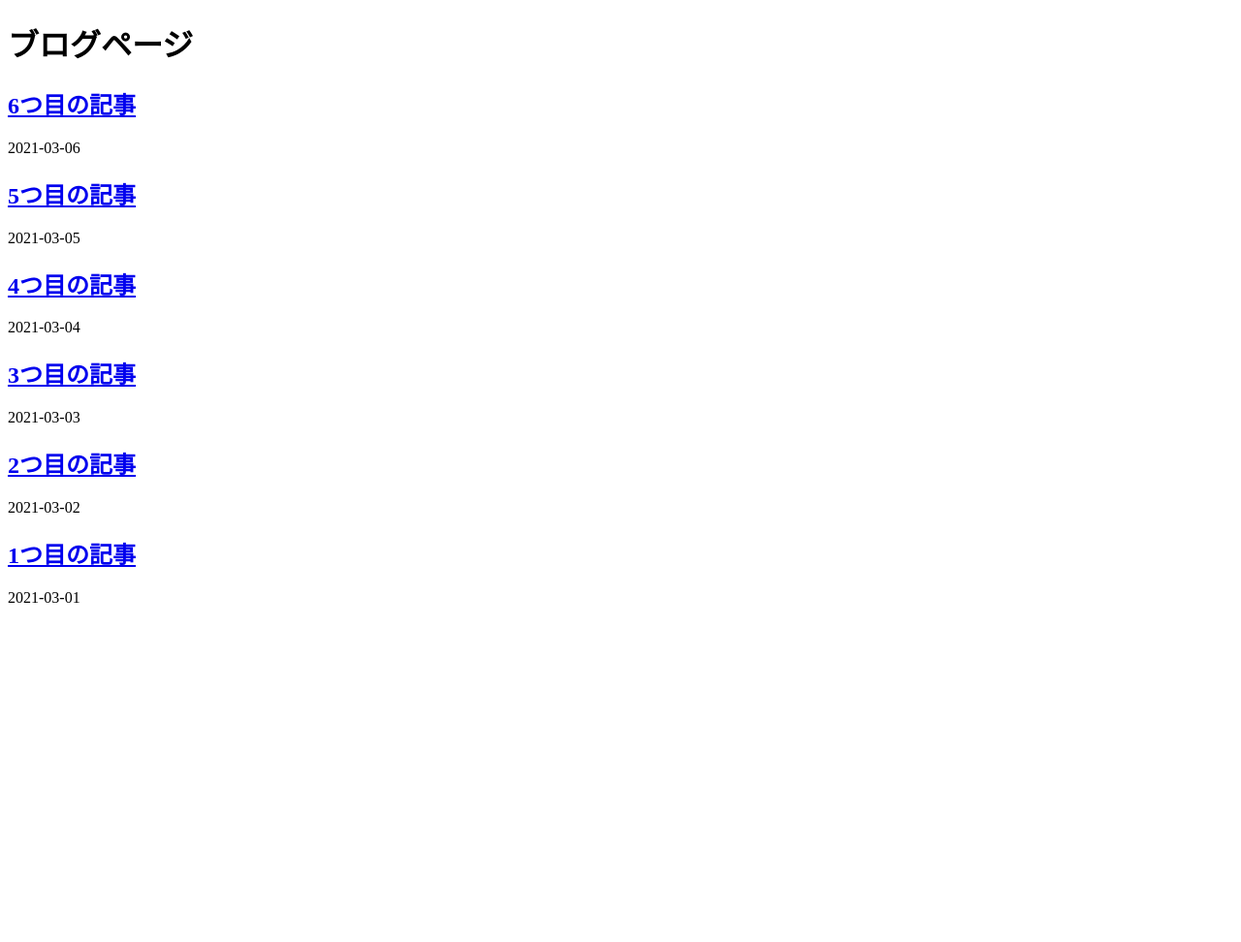
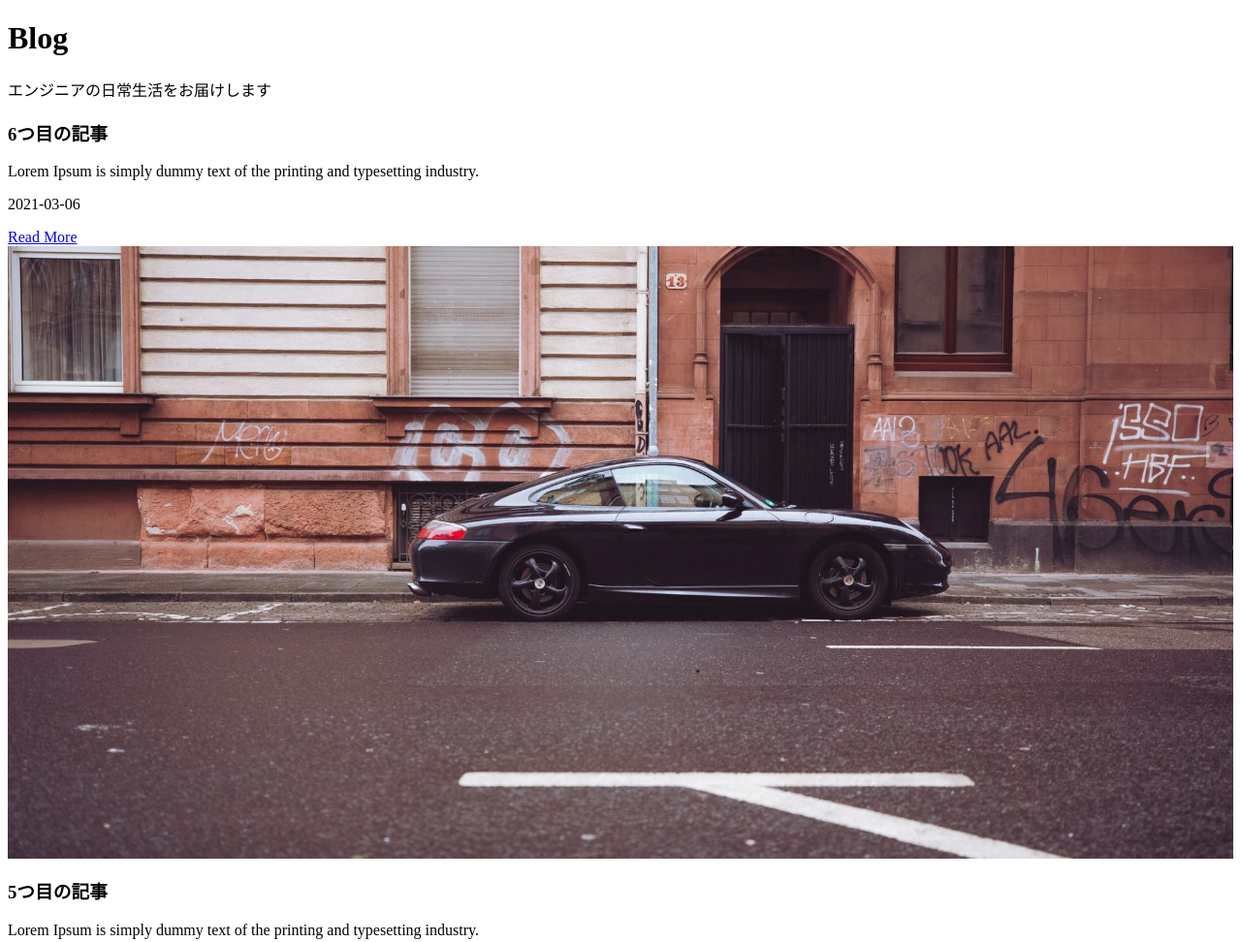
Before and after one commit to neko3tech/neko3techs_playground, a Gatsby site in the folder Create_your_first_Gatsby_site/gatsby-portfolio/: page /blog in a window 1280 px wide. Shown: the top 972 px of the page at 97% size. Before the commit the page ends 800 px from the top, so only its background shows below. Built offline with nearby package versions, Linux system fonts and the light colour scheme; Gatsby itself is replaced by a stand-in of ours.

Commit message:
blog.jsの作成

```diff
--- a/Create_your_first_Gatsby_site/gatsby-portfolio/src/pages/blog.js
+++ b/Create_your_first_Gatsby_site/gatsby-portfolio/src/pages/blog.js
@@ -1,20 +1,27 @@
 import * as React from "react";
 import { graphql, Link } from "gatsby";
+import { GatsbyImage } from "gatsby-plugin-image";
 
 const Blog = ({ data }) => {
     return (
         <>
-            <h1>ブログページ</h1>
-            {
-                data.allMarkdownRemark.edges.map((blog, index) =>
-                    <div key={index}>
-                        <Link to={blog.node.fields.slug}>
-                            <h2>{blog.node.frontmatter.title}</h2>
-                        </Link>
-                        <p>{blog.node.frontmatter.date}</p>
-                    </div>
-                )
-            }
+            <div>
+                <div>
+                    <h1>Blog</h1>
+                    <p>エンジニアの日常生活をお届けします</p>
+                    {data.allMarkdownRemark.edges.map((blog, index) =>
+                        <div key={index}>
+                            <div>
+                                <h3>{blog.node.frontmatter.title}</h3>
+                                <p>{blog.node.frontmatter.excerpt}</p>
+                                <p>{blog.node.frontmatter.date}</p>
+                                <Link to={blog.node.fields.slug}>Read More</Link>
+                            </div>
+                            <GatsbyImage image={blog.node.frontmatter.image.childImageSharp.gatsbyImageData} alt="card-image" />
+                        </div>
+                    )}
+                </div>
+            </div>
         </>
     )
 };
@@ -31,6 +38,11 @@ export const query = graphql`
                         excerpt
                         id
                         title
+                        image {
+                            childImageSharp {
+                                gatsbyImageData(quality: 90, formats: [AUTO, WEBP, AVIF], placeholder: BLURRED)
+                            }
+                        }
                     }
                     fields {
                         slug
```
